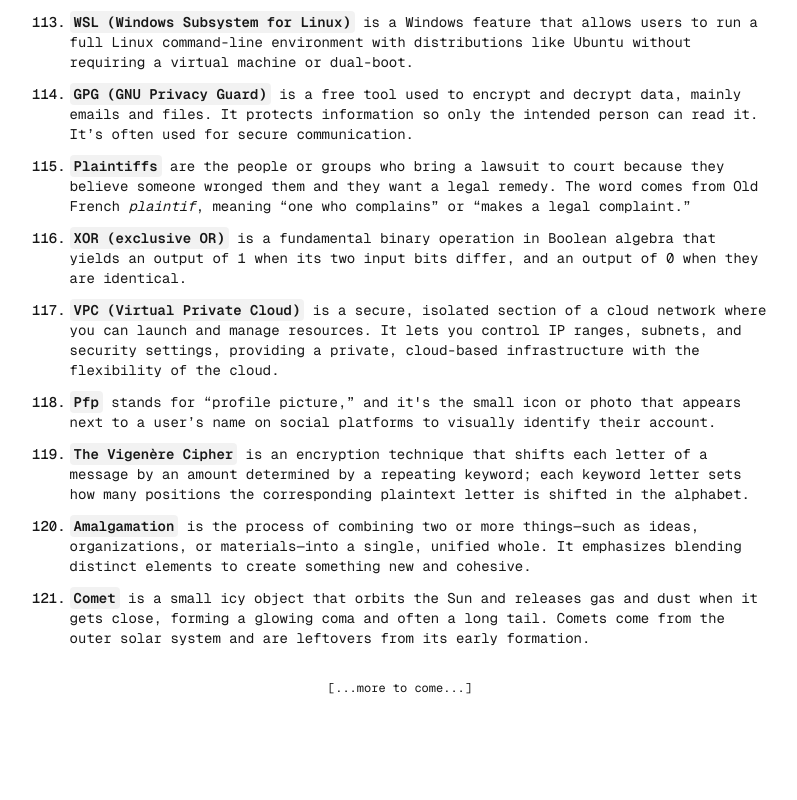
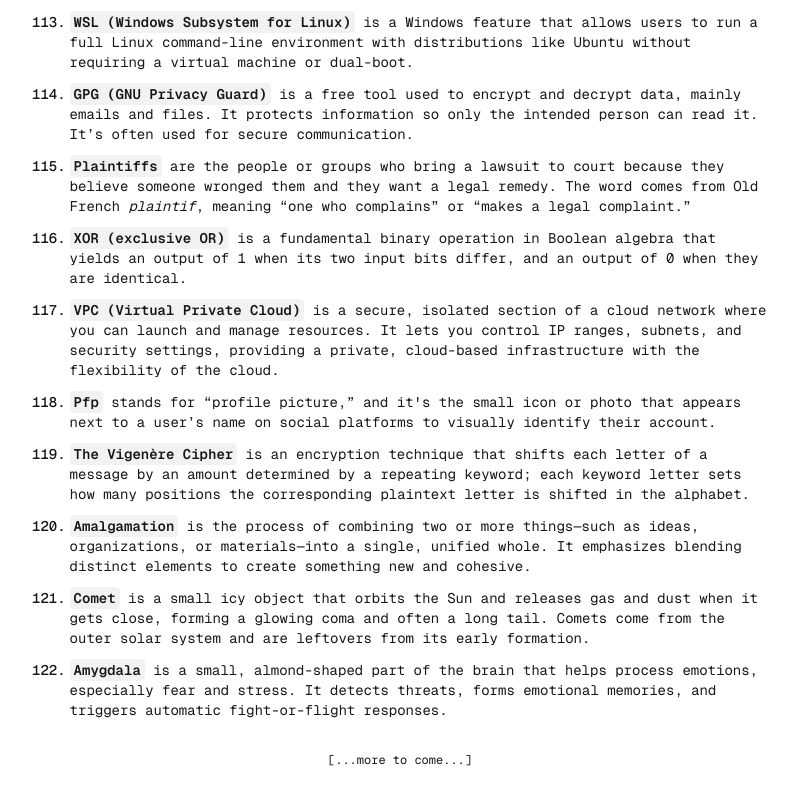
Before and after one commit to BrahimBoussada/mind-log, a Next.js app: page / in a window 1280 px wide. Shown: the part 7275-8075 px from the top of the page, without its empty margins (240-1037 px from the left). Before the commit the page ends 8003 px from the top, so only its background shows below. Built offline with nearby package versions, Linux system fonts and the light colour scheme.

Commit message:
log:12-12-2025

```diff
--- a/src/app/page.tsx
+++ b/src/app/page.tsx
@@ -1158,6 +1158,16 @@ export default function Home() {
           </Text>
         </Note>
 
+        <Note>
+          <N>122.</N>
+          <Text>
+            <Key>Amygdala</Key> is a small, almond-shaped part of the brain that
+            helps process emotions, especially fear and stress. It detects
+            threats, forms emotional memories, and triggers automatic
+            fight-or-flight responses.
+          </Text>
+        </Note>
+
         {/* --- end --- */}
       </NoteWrapper>
 
```
